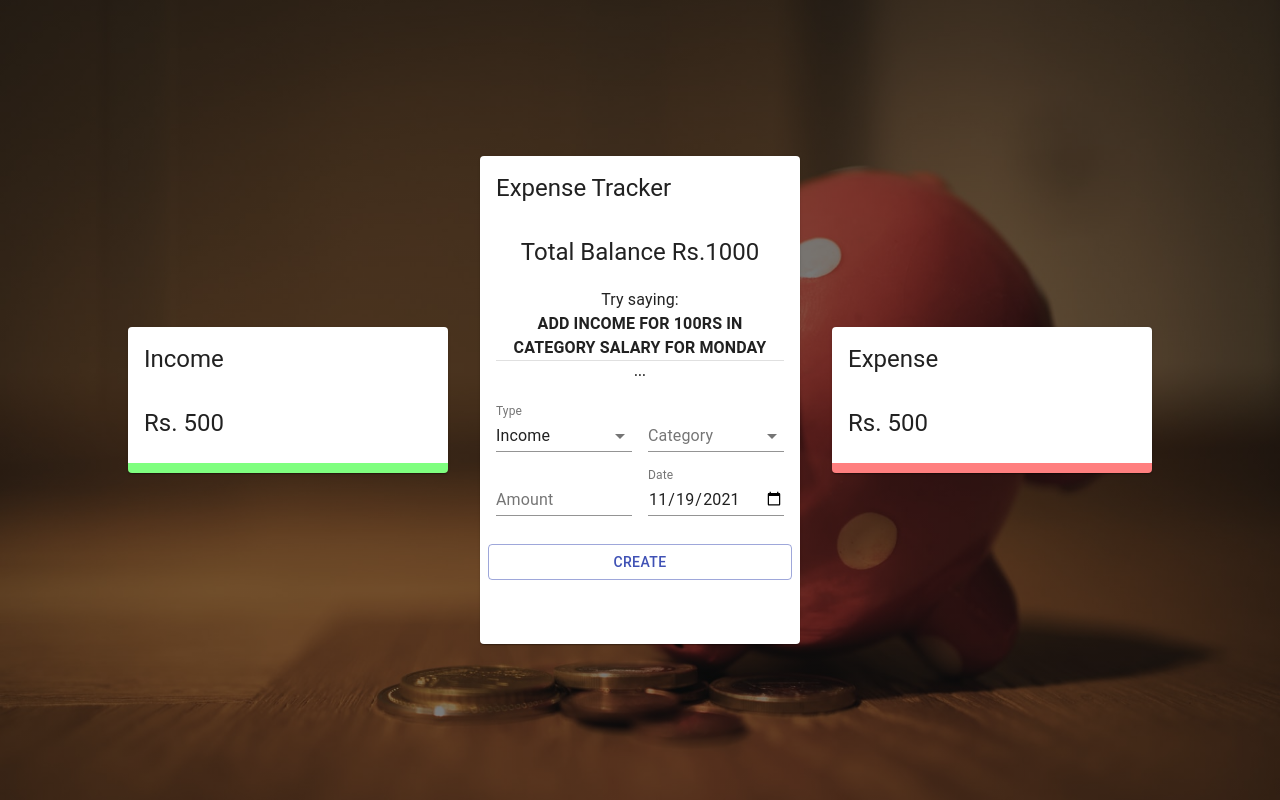
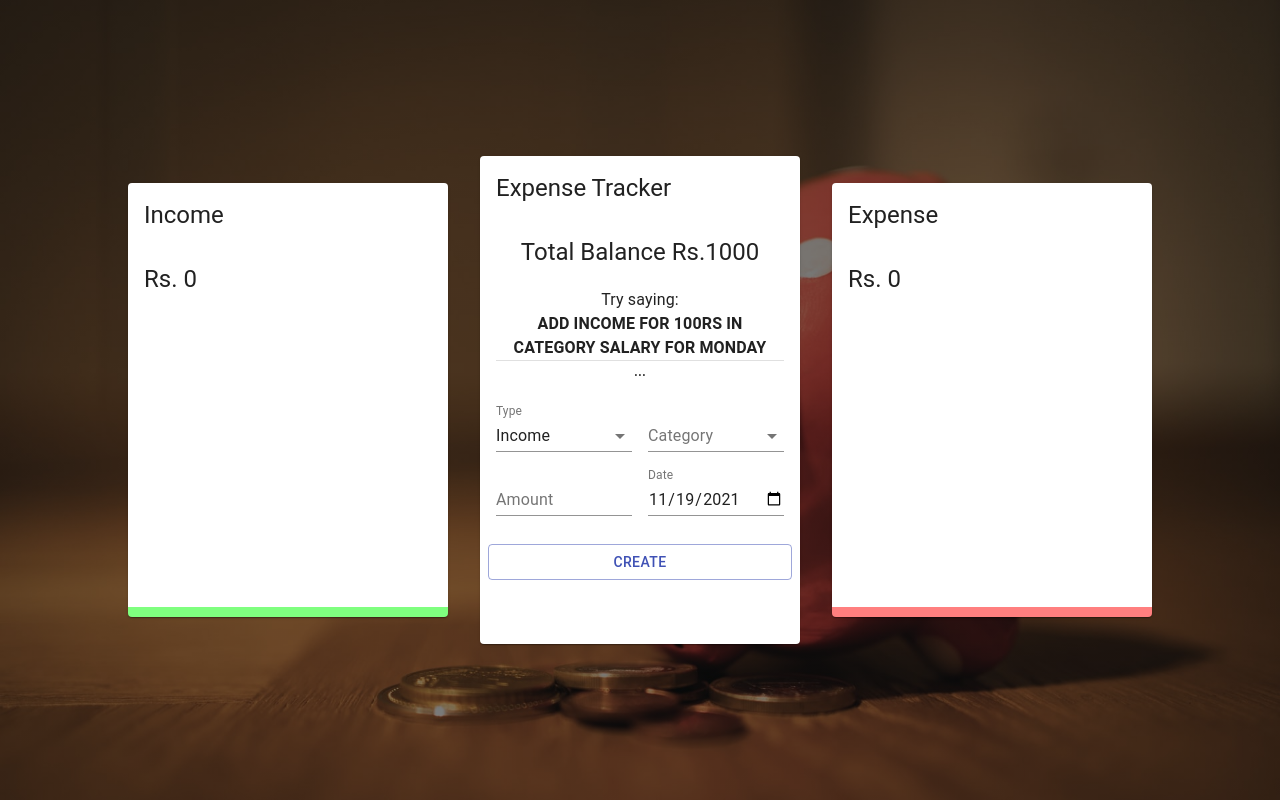
Before and after one commit to praful-chandra/budget-tracker-voice, a React (Create React App) app: page / in a window 1280 px wide. Built offline with nearby package versions, Linux system fonts and the light colour scheme.

Commit message:
added chart

```diff
--- a/src/components/Details/Details.jsx
+++ b/src/components/Details/Details.jsx
@@ -1,19 +1,21 @@
 import React from "react";
 import { Card, CardHeader, CardContent, Typography } from "@material-ui/core";
 import { Doughnut } from "react-chartjs-2";
-
+import useTransactions from '../../useTransactions'
 import useStyles from './styles';
 
 const Details = ({title}) => {
 
     const classes = useStyles();
 
+    const {total,chartData} = useTransactions(title);
+
   return (
     <Card className={ title === 'Income' ? classes.income : classes.expense} >
       <CardHeader title={title} />
       <CardContent>
-        <Typography variant="h5">Rs. 500</Typography>
-        {/* <Doughnut data="DAATA" /> */}
+        <Typography variant="h5">Rs. {total}</Typography>
+        <Doughnut data={chartData} />
       </CardContent>
     </Card>
   );
--- a/src/components/main/List/List.jsx
+++ b/src/components/main/List/List.jsx
@@ -32,7 +32,7 @@
             {transaction.type === 'Income' ? <AttachMoney/> : <MoneyOff />}
             </Avatar>
           </ListItemAvatar>
-          <ListItemText primary={transaction.category} secondary={`$${transaction.amount} - ${transaction.date}`} />
+          <ListItemText primary={transaction.category} secondary={`Rs.${transaction.amount} - ${transaction.date}`} />
           <ListItemSecondaryAction>
             <IconButton edge="end" aria-label="delete" onClick={() => deleteTransaction(transaction.id)}>
               <Delete />
--- /dev/null
+++ b/src/useTransactions.js
@@ -0,0 +1,47 @@
+import { useContext } from "react";
+import { ExpenseTrackerContext } from "./context/context";
+
+import {
+  expenseCategories,
+  incomeCategories,
+  resetCategories,
+} from "./constants/categories";
+
+const useTransactions = (title) => {
+  resetCategories();
+  const { transations } = useContext(ExpenseTrackerContext);
+  const transactionsPerType = transations.filter((t) => t.type === title);
+  const total = transactionsPerType.reduce(
+    (acc, currVal) => (acc += currVal.amount),
+    0
+  );
+  const categories = title === "Income" ? incomeCategories : expenseCategories;
+
+  transactionsPerType.forEach((t) => {
+    const category = categories.find((c) => c.type === t.category);
+
+    if (category) {
+      category.amount += t.amount;
+    }
+  });
+
+  const filteredCategories = categories.filter((c) => c.amount > 0);
+
+  const chartData = {
+    datasets: [
+      {
+        data: filteredCategories.map((c) => c.amount),
+        backgroundColor: filteredCategories.map((c) => c.color),
+      },
+    ],
+    labels: filteredCategories.map((c) => c.type),
+  };
+
+  return {
+    filteredCategories,
+    total,
+    chartData,
+  };
+};
+
+export default useTransactions;
```
